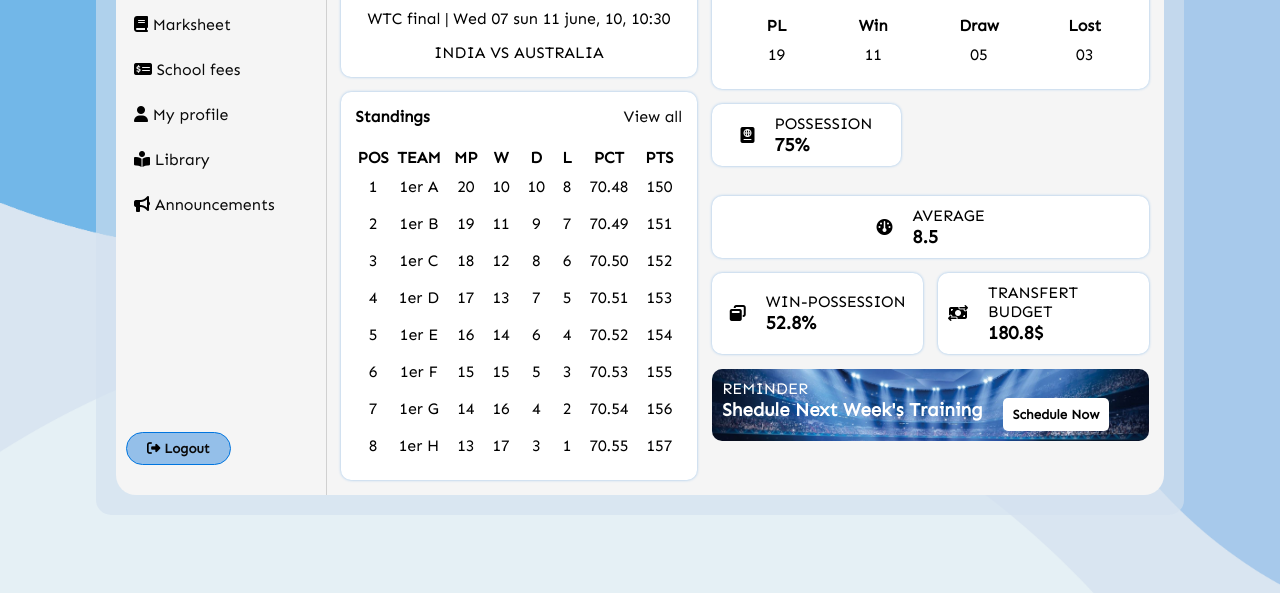
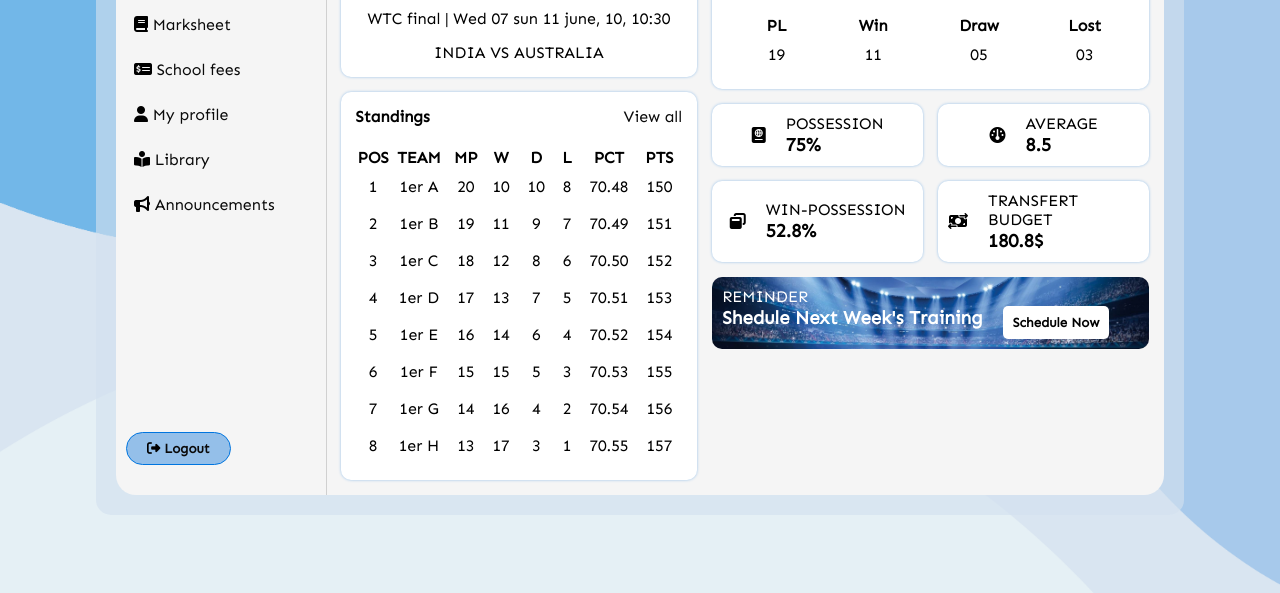
Before and after one commit to carlosgloire/admin_interface, a plain HTML site: page interface.html in a window 1280 px wide. Shown: the part 207-800 px from the top of the page. Drawn offline with Linux system fonts and the light colour scheme.

Commit message:
add to my repository

```diff
--- a/sass/globals/_template.scss
+++ b/sass/globals/_template.scss
@@ -121,7 +121,7 @@ table{
         grid-row: span 5;
     }
     :nth-child(2){
-        grid-column: span 5;
+        grid-row: span 5;
     }
 }
 .third-child{
```
Also changed, not shown: css/index.css.
